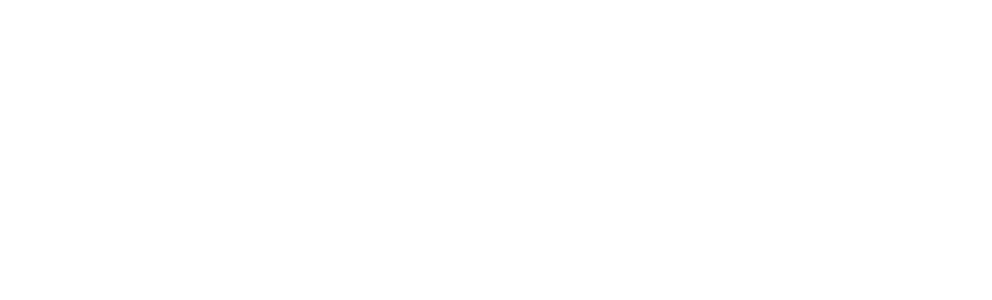
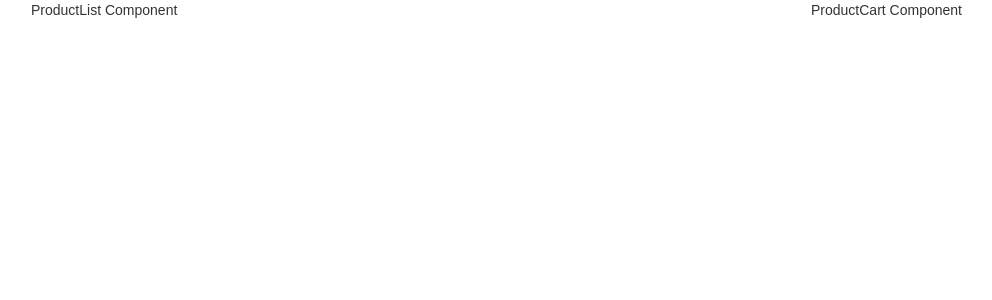
Before and after one commit to AlejandroGnz/shopping-cart, a React (Create React App) app: page / in a window 1280 px wide. Shown: the top 300 px of the page, without its empty margins (39-1031 px from the left). Built offline with nearby package versions, Linux system fonts and the light colour scheme.

Commit message:
added basic components

```diff
--- a/public/index.html
+++ b/public/index.html
@@ -10,6 +10,7 @@
     -->
     <link rel="manifest" href="%PUBLIC_URL%/manifest.json">
     <link rel="shortcut icon" href="%PUBLIC_URL%/favicon.ico">
+    <link rel="stylesheet" href="https://maxcdn.bootstrapcdn.com/bootstrap/latest/css/bootstrap.min.css">
     <!--
       Notice the use of %PUBLIC_URL% in the tags above.
       It will be replaced with the URL of the `public` folder during the build.
--- a/src/App.js
+++ b/src/App.js
@@ -1,12 +1,22 @@
 import React, { Component } from 'react';
 import './App.css';
+import { Grid, Row, Col} from 'react-bootstrap';
+import ProductList from './components/ProductList';
+import ProductCart from './components/ProductCart';
 
 class App extends Component {
   render() {
     return (
-      <div className="App">
-
-      </div>
+      <Grid className="grid-container-app">
+        <Row className="row-container-app">
+          <Col xs={8}>
+            <ProductList />
+          </Col>
+          <Col xs={4}>
+            <ProductCart />
+          </Col>
+        </Row>
+      </Grid>
     );
   }
 }
--- /dev/null
+++ b/src/components/ProductCart.js
@@ -0,0 +1,15 @@
+import React, { Component } from 'react';
+
+class ProductCart extends Component {
+  constructor(props) {
+    super(props)
+    this.state = {
+      cartItems: []
+    }
+  }
+  render() {
+    return (<div>ProductCart Component</div>)
+  }
+}
+
+export default ProductCart;
--- /dev/null
+++ b/src/components/ProductList.js
@@ -0,0 +1,15 @@
+import React, { Component } from 'react';
+
+class ProductList extends Component {
+  constructor(props) {
+    super(props)
+    this.state = {
+      produts: []
+    }
+  }
+  render() {
+    return (<div>ProductList Component</div>)
+  }
+}
+
+export default ProductList;
```
